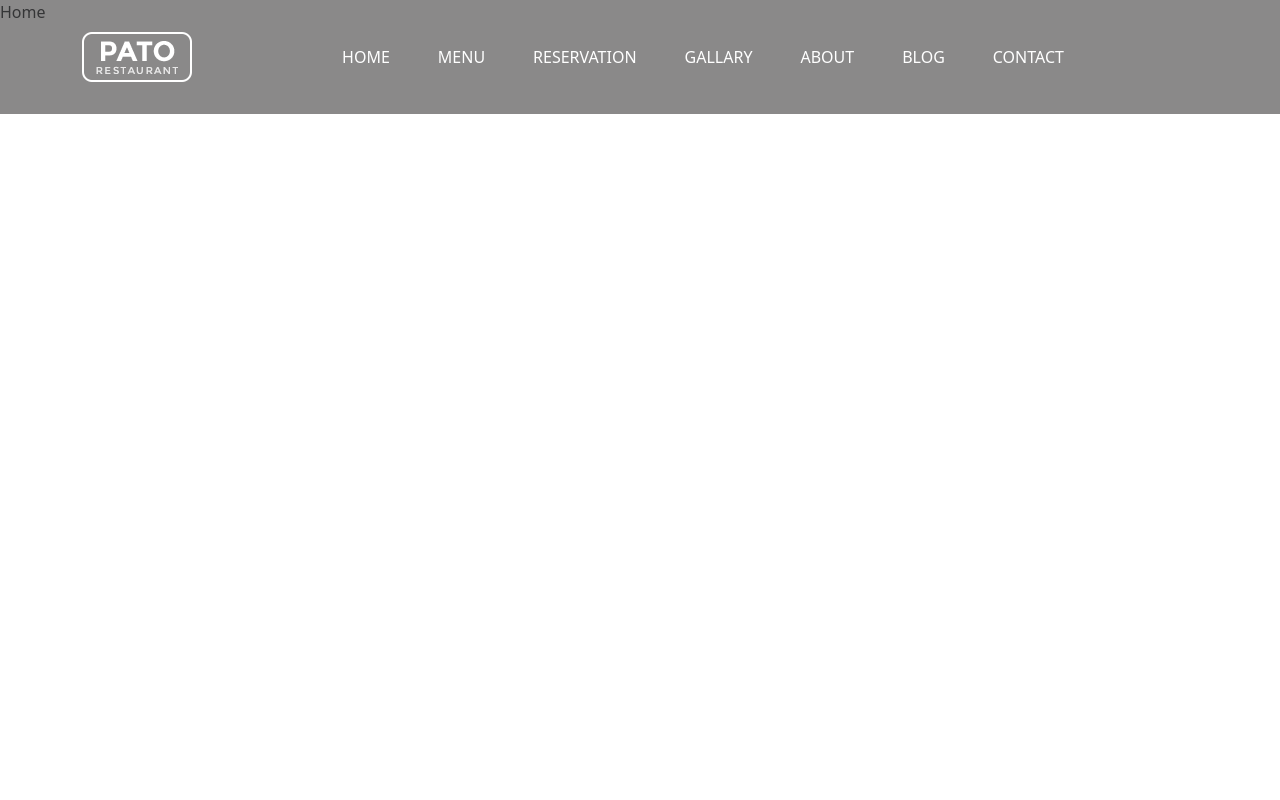
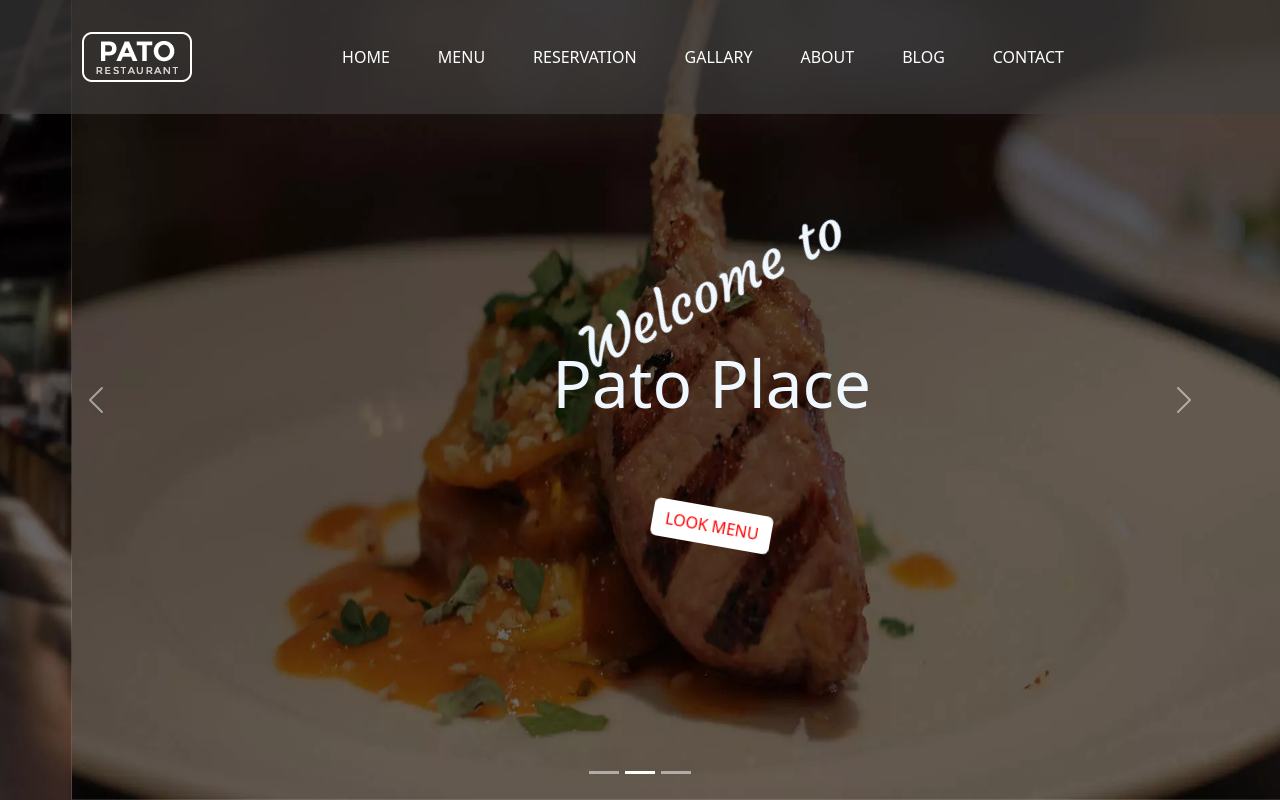
Before and after one commit to sajjad-moeini/pato-restaurant-ReactJs, a React (Vite) app: page / in a window 1280 px wide. Built offline with nearby package versions, Linux system fonts and the light colour scheme.

Commit message:
add carousel for home

```diff
--- a/package.json
+++ b/package.json
@@ -10,6 +10,7 @@
     "preview": "vite preview"
   },
   "dependencies": {
+    "aos": "^3.0.0-beta.6",
     "bootstrap": "^5.3.2",
     "react": "^18.2.0",
     "react-bootstrap": "^2.9.0",
--- /dev/null
+++ b/src/Components/HomeCarousel/HomeCarousel.css
@@ -0,0 +1,73 @@
+@font-face {
+       font-family: Courgette;
+       src: url(../../../public/fonts/Courgette-Regular.ttf);
+     }
+#home-first-carousel{
+       height: 100vh !important;
+}
+.home-first-carousel-img{
+       width: 100%;
+       height: 100vh;
+}
+.home-carousel-item{
+       position: relative;
+}
+.home-carousel-item-inner-box{
+       position: absolute;
+       top: 0;
+       width: 100%;
+       height: 100%;
+      display: flex;
+      flex-direction: column;
+      justify-content: center;
+      align-items: center;
+}
+@keyframes subTitleAnim{
+       0%{
+              transform: rotate(-45deg);
+       }
+       100%{
+              transform: rotate(0deg);
+       }
+}
+@keyframes TitleAnim{
+       0%{
+              transform: scale(.5);
+       }
+       100%{
+              transform: scale(1.1);
+       }
+}
+@keyframes BtnAnim{
+       0%{
+              transform: rotate(-10deg);
+       }
+       50%{
+              transform: rotate(10deg);
+       }
+       100%{
+              transform: rotate(0deg);
+       }
+}
+.home-carousel-item-subtitle{
+color: aliceblue;
+font-family: Courgette;
+font-size: 3.5rem;
+animation: subTitleAnim 2s ;
+}
+.home-carousel-item-title{
+       color: aliceblue;
+       font-size: 5.5rem;
+       animation: TitleAnim 2s ;
+}
+.home-carousel-item-btn{
+background-color: #fff;
+color: red;
+margin-top: 5%;
+transition: all .5s;
+animation: BtnAnim 1s ;
+}
+.home-carousel-item-btn:hover{
+       background-color: red;
+       color: #fff;
+}
--- /dev/null
+++ b/src/Components/HomeCarousel/HomeCarousel.jsx
@@ -0,0 +1,42 @@
+import React, { useEffect } from 'react'
+import Carousel from 'react-bootstrap/Carousel';
+import './HomeCarousel.css'
+import { Link, NavLink } from 'react-router-dom';
+import AOS from 'aos';
+import 'aos/dist/aos.css';
+
+export default function HomeCarousel() {
+       useEffect(()=>{
+              AOS.init();
+       },[])
+       return (
+              <>
+                     <Carousel id='home-first-carousel'>
+                            <Carousel.Item className='home-carousel-item'>
+                                   <img src="img/slide1-01.jpg.webp" className='home-first-carousel-img' alt="slider1" />
+                                   <div className='home-carousel-item-inner-box'>
+                                          <div className='h2 home-carousel-item-subtitle'>Welcome to</div>
+                                          <div className='h1 home-carousel-item-title'>Pato Place</div>
+                                          <Link className='btn home-carousel-item-btn'>LOOK MENU</Link>
+                                   </div>
+                            </Carousel.Item>
+                            <Carousel.Item className='home-carousel-item'>
+                                   <img src="img/master-slides-02.jpg.webp" className='home-first-carousel-img' alt="slider2" />
+                                   <div className='home-carousel-item-inner-box'>
+                                          <div className='h2 home-carousel-item-subtitle'>Welcome to</div>
+                                          <div className='h1 home-carousel-item-title'>Pato Place</div>
+                                          <Link className='btn home-carousel-item-btn'>LOOK MENU</Link>
+                                   </div>
+                            </Carousel.Item>
+                            <Carousel.Item className='home-carousel-item'>
+                                   <img src="img/master-slides-02.jpg.webp" className='home-first-carousel-img' alt="slider3" />
+                                   <div className='home-carousel-item-inner-box'>
+                                          <div className='h2 home-carousel-item-subtitle'>Welcome to</div>
+                                          <div className='h1 home-carousel-item-title'>Pato Place</div>
+                                          <Link className='btn home-carousel-item-btn'>LOOK MENU</Link>
+                                   </div>
+                            </Carousel.Item>
+                     </Carousel>
+              </>
+       )
+}
--- a/src/Components/Navbar/Navbar.css
+++ b/src/Components/Navbar/Navbar.css
@@ -1,6 +1,7 @@
 #navbar{
        transition: all .5s;
        position: fixed;
+       z-index: 2;
        top: 0;
        left: 0;
        right: 0;
@@ -12,3 +13,6 @@
 .nav-item{
        font-weight: 500;
 }
+.navbar-toggler{
+       border: 1px solid #fff;
+}
--- a/src/Components/Navbar/Navbar.jsx
+++ b/src/Components/Navbar/Navbar.jsx
@@ -6,7 +6,7 @@ import Navbar from 'react-bootstrap/Navbar';
 import { NavLink } from 'react-router-dom';
 export default function Navbarr() {
   const [logoYPadding, setLogoYPadding] = useState(4)
-  const [bgColor, setBgColor] = useState('rgba(65, 64, 64, 0.616)')
+  const [bgColor, setBgColor] = useState('rgba(65, 64, 64, 0.216)')
   const [navItemColor,setNavItemColor] =useState('#fff')
   const [logoSrc,setLogoSrc]=useState("img/logo.png.webp")
   window.document.addEventListener('scroll', () => {
--- a/src/Pages/Home/Home.jsx
+++ b/src/Pages/Home/Home.jsx
@@ -1,7 +1,12 @@
 import React from 'react'
 import './Home.css'
+import HomeCarousel from '../../Components/HomeCarousel/HomeCarousel'
+document.title ='Home'
 export default function Home() {
+
   return (
-    <div >Home</div>
+    <>
+    <HomeCarousel />
+    </>
   )
 }
--- a/src/index.css
+++ b/src/index.css
@@ -1,3 +1,4 @@
+
 :root {
   font-family: Inter, system-ui, Avenir, Helvetica, Arial, sans-serif;
   line-height: 1.5;
```
Also changed, not shown: public/fonts/Courgette-Regular.ttf (added), public/fonts/OFL.txt (added), 1 other file (tests, documents, lock files or other folders).
